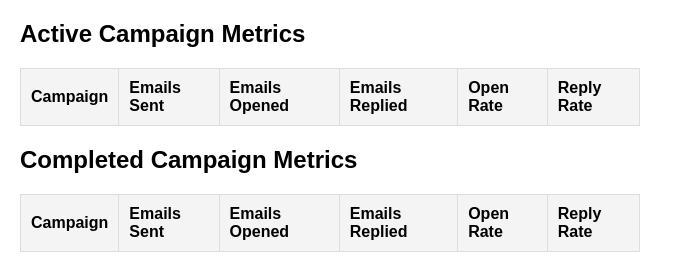
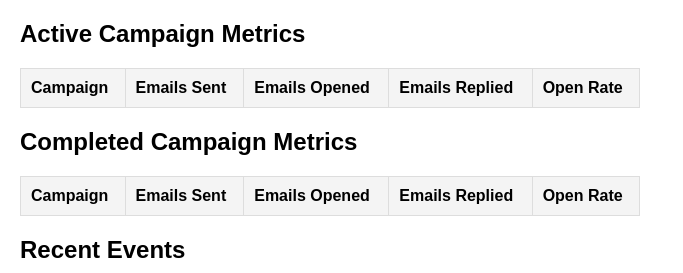
Before and after one commit to kareemadebisi112/marketing, a Django app: template marketing/templates/analytics.html in a window 1280 px wide. Shown: the part 531-804 px from the top of the page, without its empty margins (0-683 px from the left). Run offline with Django 5.2, Linux system fonts and the light colour scheme; the template is opened without the code that fills it, so the values that code supplies are empty.

Commit message:
Update divide by zero

```diff
--- a/marketing/templates/analytics.html
+++ b/marketing/templates/analytics.html
@@ -74,7 +74,7 @@
             <th>Emails Opened</th>
             <th>Emails Replied</th>
             <th>Open Rate</th>
-            <th>Reply Rate</th>
+            <!-- <th>Reply Rate</th> -->
         </tr>
         {% for campaign in active_campigns %}
         <tr>
@@ -83,7 +83,7 @@
             <td>{{ campaign.emails_opened }}</td>
             <td>{{ campaign.emails_replied }}</td>
             <td>{{ campaign.open_rate }}</td>
-            <td>{{ campaign.reply_rate }}</td>
+            <!-- <td>{{ campaign.reply_rate }}</td> -->
         </tr>
         {% endfor %}
     </table>
@@ -96,7 +96,7 @@
             <th>Emails Opened</th>
             <th>Emails Replied</th>
             <th>Open Rate</th>
-            <th>Reply Rate</th>
+            <!-- <th>Reply Rate</th> -->
         </tr>
         {% for campaign in completed_campaigns %}
         <tr>
@@ -105,7 +105,7 @@
             <td>{{ campaign.emails_opened }}</td>
             <td>{{ campaign.emails_replied }}</td>
             <td>{{ campaign.open_rate }}</td>
-            <td>{{ campaign.reply_rate }}</td>
+            <!-- <td>{{ campaign.reply_rate }}</td> -->
         </tr>
         {% endfor %}
     </table>
```
Also changed, not shown: marketing/views.py (+3 -8 lines).
